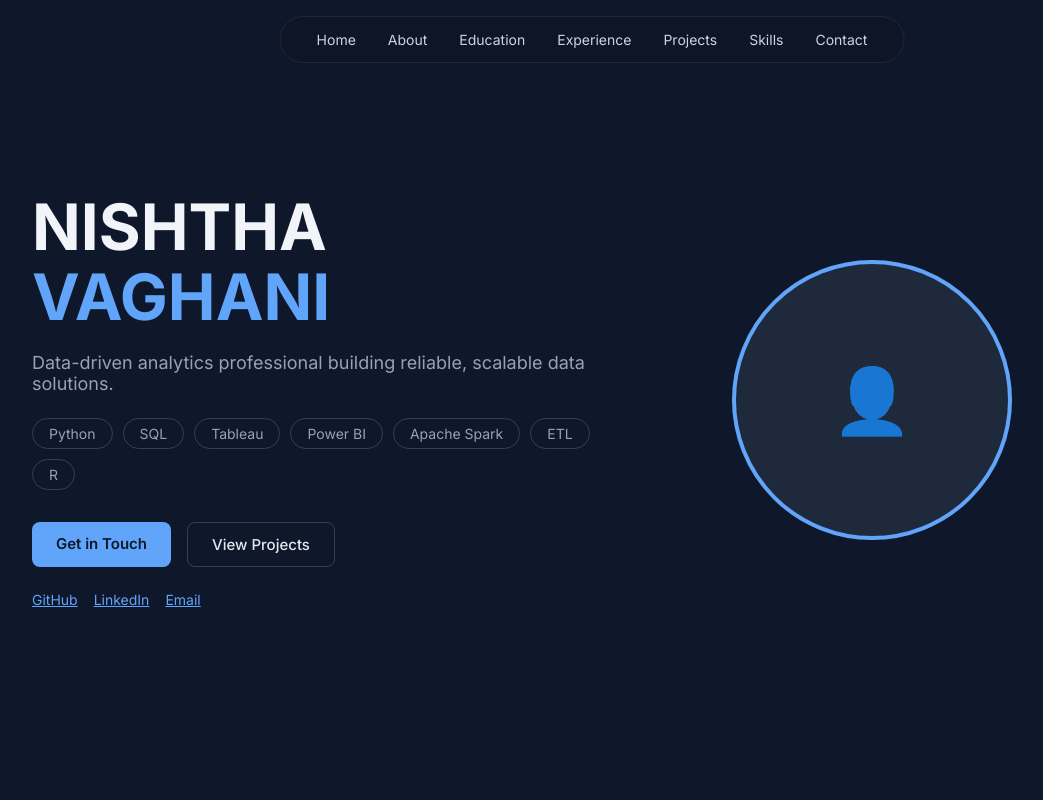
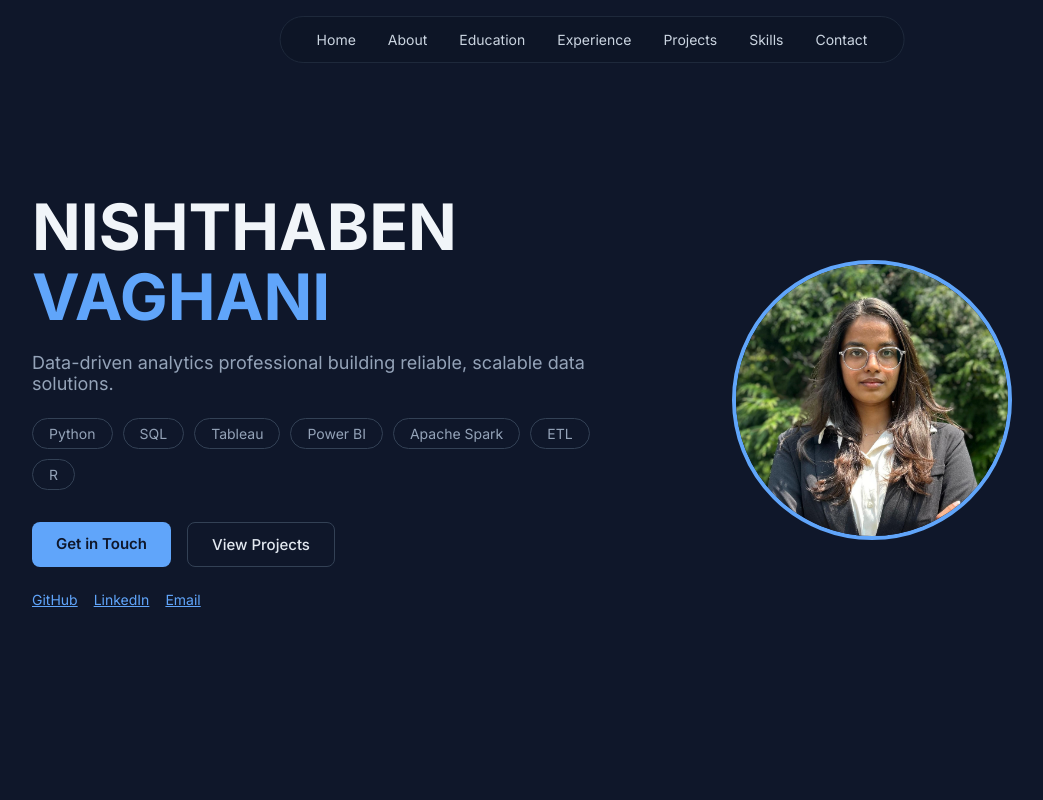
Before and after one commit to nish0104/my-portfolio, a React (Vite) app: page / in a window 1280 px wide. Shown: the top 800 px of the page, without its empty margins (48-1091 px from the left). Built offline with nearby package versions, Linux system fonts and the light colour scheme.

Commit message:
add profile photo

```diff
--- a/src/components/Hero.jsx
+++ b/src/components/Hero.jsx
@@ -1,3 +1,4 @@
+import profilePhoto from '../assets/profile.jpg'
 function Hero() {
   return (
     <section id="home" style={{
@@ -9,7 +10,7 @@ function Hero() {
 
       <div style={{ flex: 1 }}>
         <h1 style={{ fontSize: '64px', fontWeight: '700', lineHeight: 1.1, color: '#f1f5f9' }}>
-          NISHTHA<br />
+          NISHTHABEN<br />
           <span style={{ color: '#60a5fa' }}>VAGHANI</span>
         </h1>
 
@@ -67,19 +68,18 @@ function Hero() {
       </div>
 
       <div style={{ flex: 1, display: 'flex', justifyContent: 'center' }}>
-        <div style={{
-          width: '280px',
-          height: '280px',
-          borderRadius: '50%',
-          border: '4px solid #60a5fa',
-          background: '#1e293b',
-          display: 'flex',
-          alignItems: 'center',
-          justifyContent: 'center',
-          fontSize: '64px',
-        }}>
-          👤
-        </div>
+        <img
+            src={profilePhoto}
+            alt="Nishtha Vaghani"
+            style={{
+            width: '280px',
+            height: '280px',
+            borderRadius: '50%',
+            border: '4px solid #60a5fa',
+            objectFit: 'cover',
+            objectPosition: 'center top',
+            }}
+        />
       </div>
 
     </section>
```
Also changed, not shown: src/assets/profile.jpg (added).
